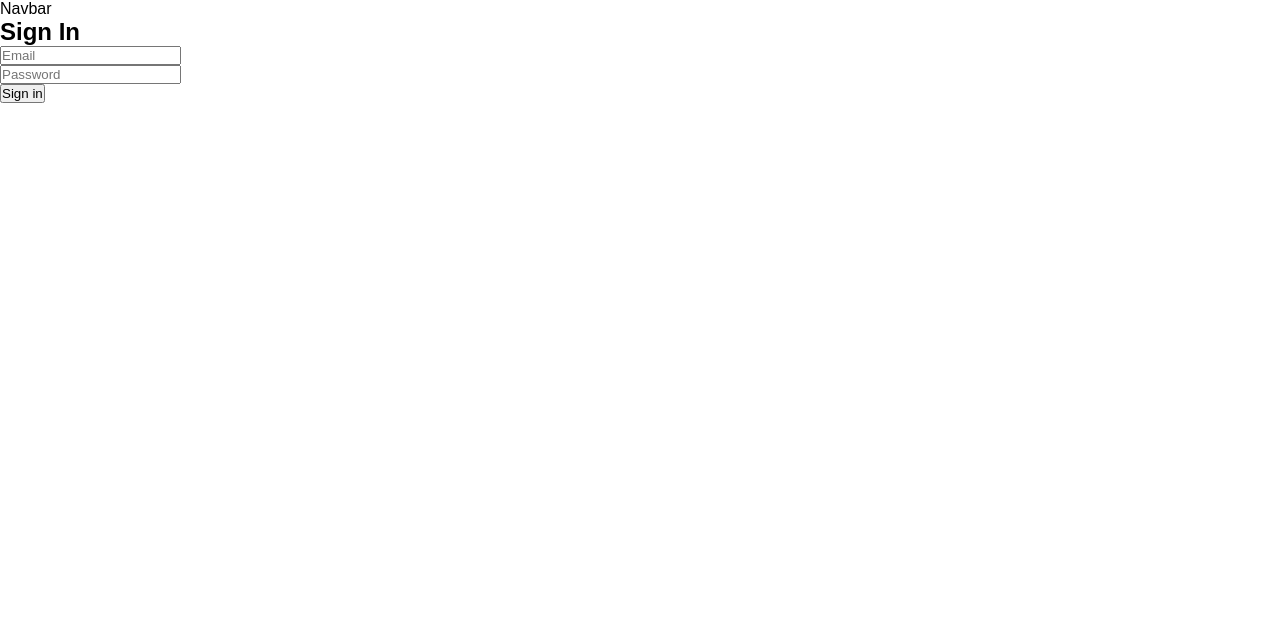
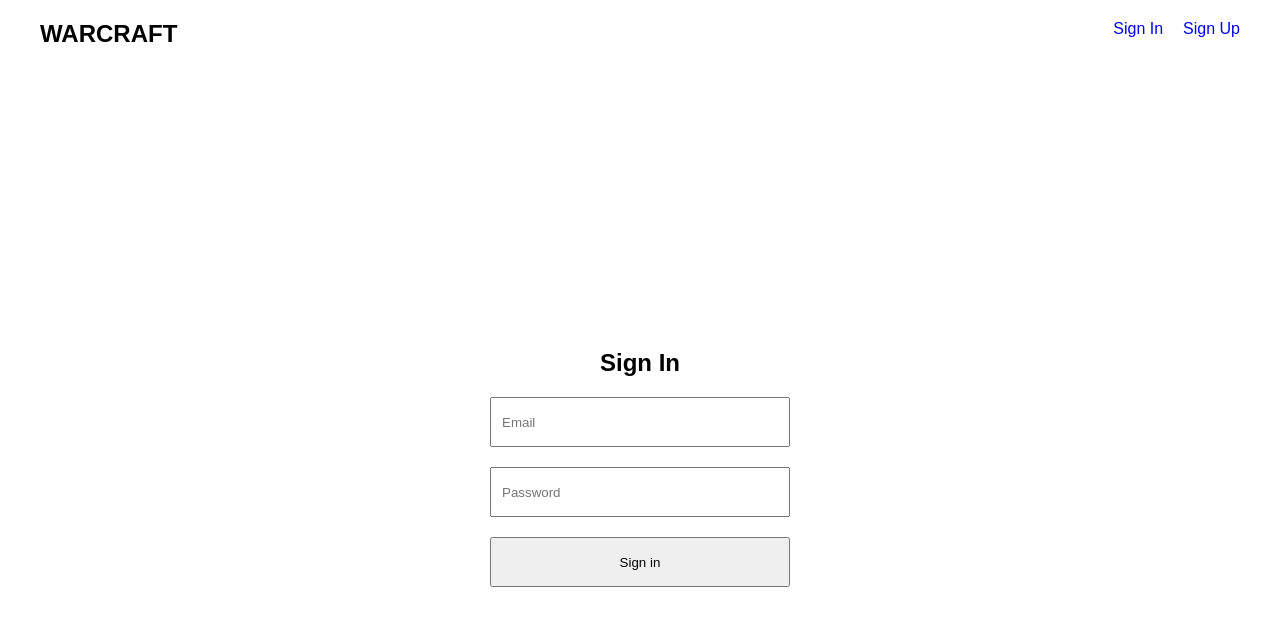
Before and after one commit to cihandundar/react-blog, a React (Create React App) app: page /signin in a window 1280 px wide. Shown: the top 626 px of the page. Built offline with nearby package versions, Linux system fonts and the light colour scheme; a web font is replaced by a local one.

Commit message:
navbar component created

```diff
--- a/src/components/Navbar/index.js
+++ b/src/components/Navbar/index.js
@@ -1,7 +1,50 @@
 import React from "react";
+import { NavLink, useNavigate } from "react-router-dom";
+import { useDispatch, useSelector } from "react-redux";
+import { logout, reset } from "../../features/auth/authSlice";
+const Sidebar = () => {
+  const navigate = useNavigate();
+  const dispatch = useDispatch();
 
-const Navbar = () => {
-  return <div>Navbar</div>;
+  const user = useSelector((state) => state.auth);
+
+  const onLogout = async () => {
+    await dispatch(logout());
+    await dispatch(reset());
+    navigate("/signin");
+  };
+  console.log(user?.user);
+  return (
+    <nav className="nav">
+      <div className="nav__container">
+        <div className="nav__logo">
+          <h1>WARCRAFT</h1>
+        </div>
+        {user?.user ? (
+          <ul className="nav__list">
+            <li className="nav__list__link">
+              <NavLink to="/addpost">Add Post</NavLink>
+            </li>
+            <li className="nav__list__link">
+              <button onClick={onLogout} className="btn">
+                Logout
+              </button>
+            </li>
+            <li></li>
+          </ul>
+        ) : (
+          <ul className="nav__list">
+            <li className="nav__list__link">
+              <NavLink to="/signin">Sign In</NavLink>
+            </li>
+            <li className="nav__list__link">
+              <NavLink to="/signup">Sign Up</NavLink>
+            </li>
+          </ul>
+        )}
+      </div>
+    </nav>
+  );
 };
 
-export default Navbar;
+export default Sidebar;
--- /dev/null
+++ b/src/styles/components/_navbar.scss
@@ -0,0 +1,15 @@
+.nav {
+  &__container {
+    max-width: 1200px;
+    margin: 0 auto;
+    display: flex;
+    justify-content: space-between;
+    padding: 20px 0;
+  }
+  &__list {
+    display: flex;
+    &__link:not(:last-child) {
+      margin-right: 20px;
+    }
+  }
+}
--- a/src/styles/components/index.scss
+++ b/src/styles/components/index.scss
@@ -0,0 +1 @@
+@import "navbar";
--- /dev/null
+++ b/src/styles/pages/_signin.scss
@@ -0,0 +1,32 @@
+.register {
+  height: 100vh;
+  display: flex;
+  align-items: center;
+  justify-content: center;
+}
+
+.right {
+  text-align: center;
+  > div {
+    > h1 {
+      margin-bottom: 20px;
+    }
+  }
+}
+
+.form {
+  text-align: center;
+  &__group {
+    > input {
+      height: 50px;
+      width: 300px;
+      margin-bottom: 20px;
+      padding-left: 10px;
+    }
+    > button {
+      width: 100%;
+      height: 50px;
+      cursor: pointer;
+    }
+  }
+}
--- a/src/styles/pages/index.scss
+++ b/src/styles/pages/index.scss
@@ -0,0 +1 @@
+@import "signin";
```
